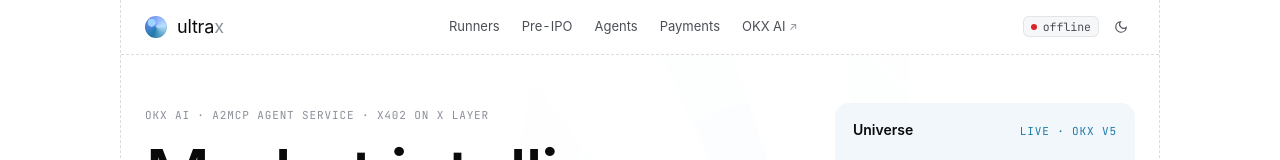
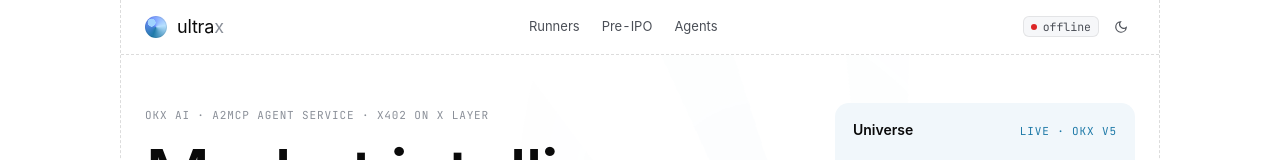
Before and after one commit to fozagtx/UltraX, a Svelte app in the folder web/: page / in a window 1280 px wide. Shown: the top 160 px of the page. Built offline with nearby package versions, Linux system fonts and the light colour scheme; no server answers; a web font is replaced by a local one.

Commit message:
chore(web): trim nav to Runners, Pre-IPO, Agents

```diff
--- a/web/src/App.svelte
+++ b/web/src/App.svelte
@@ -187,8 +187,6 @@
     <a href="#runners">Runners</a>
     <a href="#preipo">Pre-IPO</a>
     <a href="#api">Agents</a>
-    <a href="#payments">Payments</a>
-    <a href="https://web3.okx.com/ai/marketplace" target="_blank" rel="noreferrer">OKX AI <span class="arrow">↗</span></a>
   </nav>
   <div class="actions">
     <span class="kbd status" class:live={health?.status === "ok"} class:down={error && !health}>
```
